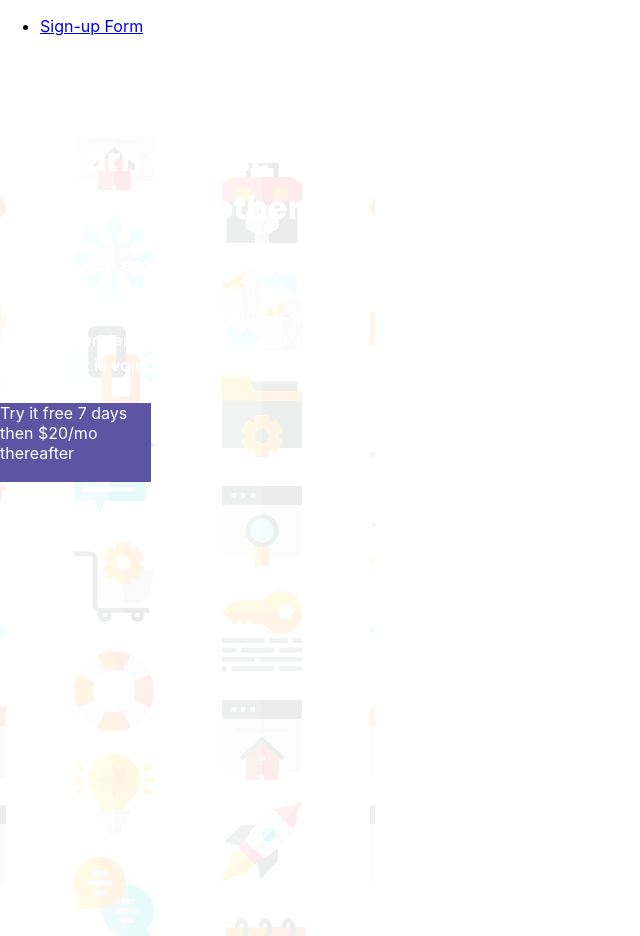
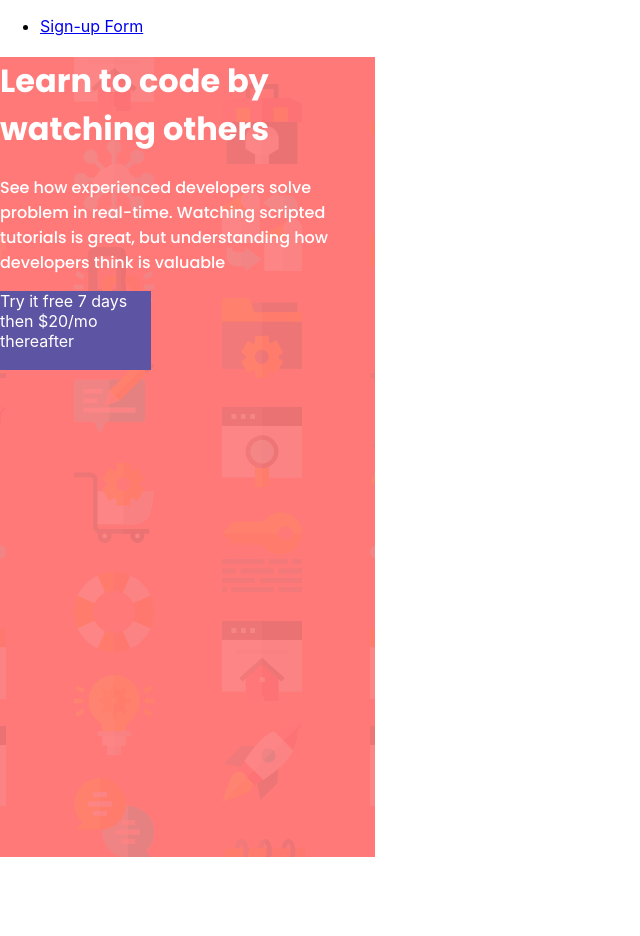
Before and after one commit to TaraTrody/frontend-react-challenges, a React (Create React App) app: page /signup in a window 1280 px wide. Shown: the whole page, without its empty margins (0-640 px from the left). After the commit the page ends 857 px from the top, so only its background shows below. Built offline with nearby package versions, Linux system fonts and the light colour scheme; a web font is replaced by a local one.

Commit message:
Add wrappers around each section

```diff
--- a/src/sign-up_form/Signup.jsx
+++ b/src/sign-up_form/Signup.jsx
@@ -6,17 +6,22 @@ const Signup = () => {
   return (
     <Container>
       <Overlay>
+        <TitleWrapper>
           <TitleText>
             <h1>Learn to code by watching others</h1>
             <p>
-            See how experienced developers solve problem in real-time. Watching
-            scripted tutorials is great, but understanding how developers think
-            is valuable
+              See how experienced developers solve problem in real-time.
+              Watching scripted tutorials is great, but understanding how
+              developers think is valuable
             </p>
           </TitleText>
-        <TryItBox>
+        </TitleWrapper>
+        <BoxWrapper>
+          <Box>
             <p>Try it free 7 days then $20/mo thereafter</p>
-        </TryItBox>
+          </Box>
+        </BoxWrapper>
+        <FormWrapper></FormWrapper>
       </Overlay>
     </Container>
   );
@@ -25,7 +30,6 @@ const Signup = () => {
 export default Signup;
 
 const Container = styled.div`
-  display: grid
   background-color: rgba(255, 121, 121, 1);
   width: 375px;
   height: 100vh;
@@ -37,8 +41,9 @@ const Overlay = styled.div`
   height: 100%;
 `;
 
+const TitleWrapper = styled.div``;
+
 const TitleText = styled.div`
-  margin: 6.25em 1.56em 1.56em 3.125em;
   color: #fff;
 
   h1 {
@@ -50,9 +55,13 @@ const TitleText = styled.div`
   }
 `;
 
-const TryItBox = styled.div`
+const BoxWrapper = styled.div``;
+
+const Box = styled.div`
   background-color: #5e54a4;
   width: 151px;
   height: 79px;
   color: #fff;
 `;
+
+const FormWrapper = styled.div``;
```
Lines whose indentation alone changed are shown as unchanged.
